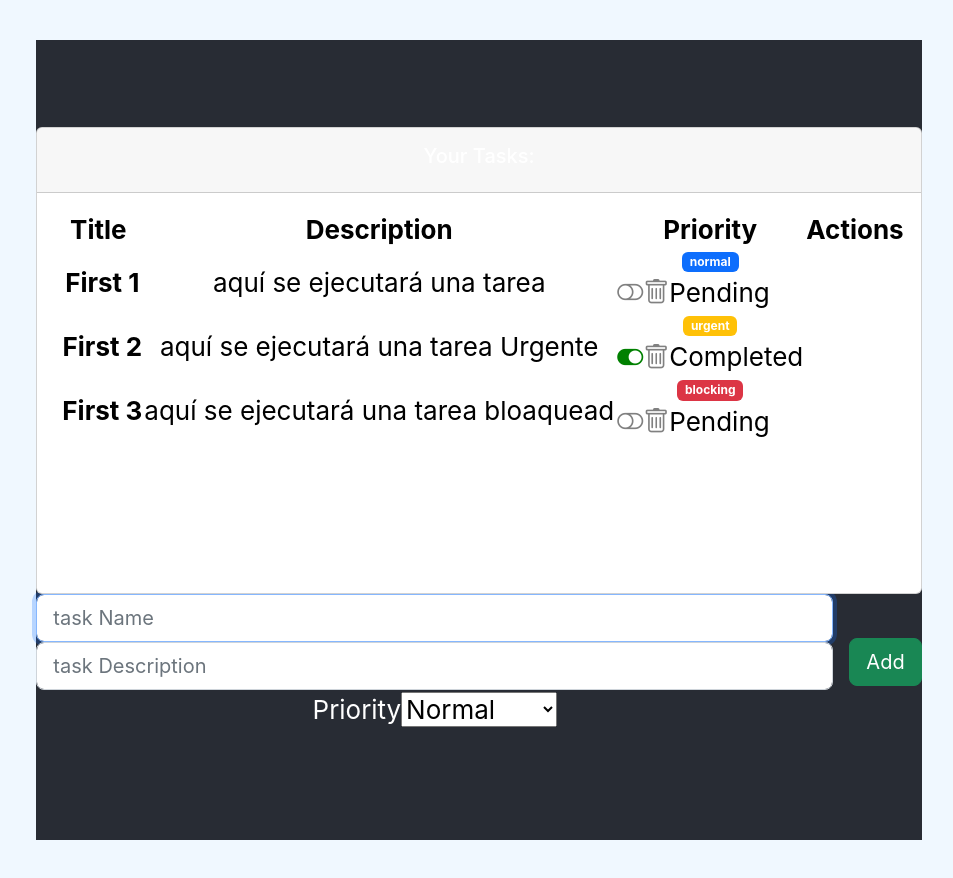
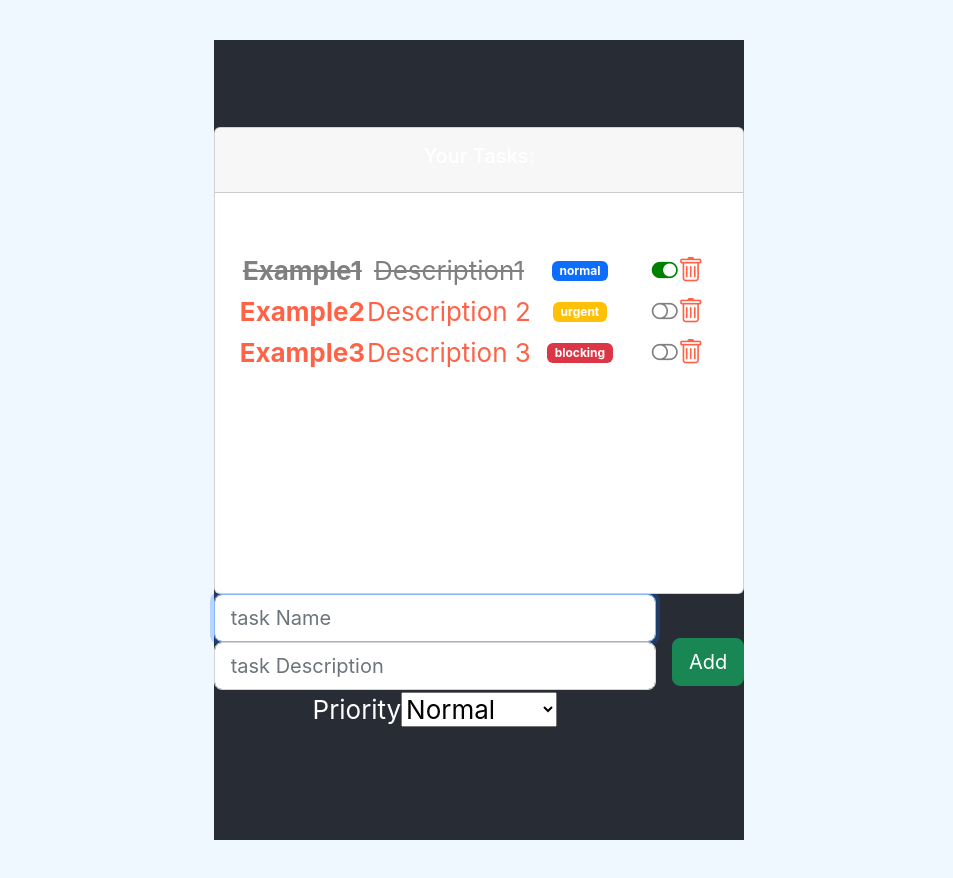
Before and after one commit to G1ovann16/Project_FInal_React, a React (Create React App) app in the folder project_final/: page / in a window 1280 px wide. Shown: the whole page, without its empty margins (161-1114 px from the left). Built offline with nearby package versions, Linux system fonts and the light colour scheme.

Commit message:
fix delete tasks and add underline to pending task

```diff
--- a/project_final/src/components/containers/task_list.jsx
+++ b/project_final/src/components/containers/task_list.jsx
@@ -5,96 +5,117 @@ import TaskComponent from "../pure/forms/task";
 import TaskForm from "../pure/forms/taskForm";
 
 const TaskListComponent = () => {
-  const defaultTask = new Task(
-    "First 1",
-    "aquí se ejecutará una tarea",
-    false,
-    LEVELS.NORMAL
-  );
-  const defaultTask2 = new Task(
-    "First 2",
-    "aquí se ejecutará una tarea Urgente",
-    true,
-    LEVELS.URGENT
-  );
-  const defaultTask3 = new Task(
-    "First 3",
-    "aquí se ejecutará una tarea bloaquead",
-    false,
-    LEVELS.BLOCKING
-  );
 
-  const [tasks, setTask] = useState([defaultTask, defaultTask2, defaultTask3]);
+  const defaultTask1 = new Task('Example1', 'Description1', true, LEVELS.NORMAL);
+  const defaultTask2 = new Task('Example2', 'Description 2', false, LEVELS.URGENT);
+  const defaultTask3 = new Task('Example3', 'Description 3', false, LEVELS.BLOCKING);
+
+
+  // Estado del componente
+  const [tasks, setTasks] = useState([defaultTask1, defaultTask2, defaultTask3]);
   const [loading, setLoading] = useState(true);
 
+  // Control del ciclo de vida del componente
   useEffect(() => {
+      console.log('Task State has been modified');
+      setTimeout(() => {
           setLoading(false);
+      }, 2000);
       return () => {
-      console.log(`unmount ${tasks}`);
-    };
-  }, [tasks]);
+          console.log('TaskList component is going to unmount...')
+      }
+  }, [tasks])
 
-  function completeTask(task) {
-    console.log(`completed ${task}`);
+
+  function completeTask(task){
       const index = tasks.indexOf(task);
-    const tempTask = [...tasks];
-    tempTask[index].completed = !tempTask[index].completed;
-    setTask(tempTask);
+      const tempTasks = [...tasks];
+      tempTasks[index].completed = !tempTasks[index].completed;
+      setTasks(tempTasks);
   }
 
-  function deleteTask(task) {
-    console.log(`deleted ${task}`);
+  function deleteTask(task){
       const index = tasks.indexOf(task);
-    const tempTask = [...tasks];
-    tempTask.slice(index, 1);
-    setTask(tempTask);
+      const tempTasks = [...tasks];
+      tempTasks.splice(index,1);
+      setTasks(tempTasks);
   }
 
-  function addTask(task) {
-    console.log(`create ${task}`);
-    const tempTask = [...tasks];
-    tempTask.push(task);
-    setTask(tempTask);
+  function addTask(task){
+      const tempTasks = [...tasks];
+      tempTasks.push(task);
+      setTasks(tempTasks);
   }
 
+  const Table = () => {
       return (
-    <div className="col-12">
-      <div className="card">
-        <div className="card-header p-3">
-          <h5>Your Tasks:</h5>
-        </div>
-        <div
-          className="card-body"
-          style={{ position: "relative", height: "400px", color: "black" }}
-          data-mdb-perfect-scrollbar="true"
-        >
           <table>
               <thead>
                   <tr>
-                <th scope="col">Title</th>
-                <th scope="col">Description</th>
-                <th scope="col">Priority</th>
-                <th scope="col">Actions</th>
+                      <th scope='col'>Title</th>
+                      <th scope='col'>Description</th>
+                      <th scope='col'>Priority</th>
+                      <th scope='col'>Actions</th>
                   </tr>
               </thead>
               <tbody>
-              {tasks.map((task, index) => {
+                  { tasks.map((task, index) => {
                       return (
                               <TaskComponent
                                   key={index}
                                   task={task}
                                   complete={completeTask}
-                     remove={deleteTask}
-                  ></TaskComponent>
-                );
-              })}
+                                  remove = {deleteTask}
+                              >
+                              </TaskComponent>
+                          )
+                      }
+                  )}
               </tbody>
           </table>
+      )
+  }
+
+  let tasksTable;
+
+  if(tasks.length > 0){
+      tasksTable = <Table></Table>
+  }else{
+      tasksTable = (
+      <div>
+          <h3> There are no tasks to show</h3>
+          <h4>Please, create one</h4>
+      </div>
+      )
+  }
+
+  const loadingStyle = {
+      color: 'grey',
+      fontSize: '30px',
+      fontWeight: 'bold'
+  }
+
+  return (
+      <div>
+          <div className='col-12'>
+              <div className='card'>
+                  {/* Card Header (title) */}
+                  <div className='card-header p-3'>
+                      <h5>
+                          Your Tasks:
+                      </h5>
+                  </div>
+                  {/* Card Body (content) */}
+                  <div className='card-body' data-mdb-perfect-scrollbar='true' style={ {position: 'relative', height: '400px'} }>
+                      {/* TODO: Add Loading Spinner */}
+                      {loading ? (<p style={loadingStyle}>Loading tasks...</p>) : tasksTable}
                   </div>
               </div>
-        <TaskForm add={addTask}></TaskForm>
+          </div>
+          <TaskForm add={addTask} length={tasks.length}></TaskForm>
       </div>
   );
 };
 
+
 export default TaskListComponent;
--- a/project_final/src/components/pure/forms/task.jsx
+++ b/project_final/src/components/pure/forms/task.jsx
@@ -5,85 +5,86 @@ import { Task } from "../../../models/task.class";
 import { LEVELS } from "../../../models/levels.enum";
 
 const TaskComponent = ({ task, complete, remove }) => {
+
   useEffect(() => {
-    console.log("Created task");
+      console.log('Created Task')
       return () => {
-      console.log(`unmount ${task}`);
-    };
+          console.log(`Task: ${task.name} is going to unmount`);
+      }
   }, [task]);
 
-  function taskLevelBadge() {
+  function taskLevelBadge(){
       switch (task.level) {
           case LEVELS.NORMAL:
-        return (
-          <h6 className="mb-0">
-            <span className="badge bg-primary">{task.level}</span>
-          </h6>
-        );
+              return(
+              <h6 className='mb-0'>
+                  <span className='badge bg-primary'>
+                      {task.level}
+                  </span>
+              </h6>)
           case LEVELS.URGENT:
-        return (
-          <h6 className="mb-0">
-            <span className="badge bg-warning">{task.level}</span>
-          </h6>
-        );
+              return(
+              <h6 className='mb-0'>
+                  <span className='badge bg-warning'>
+                      {task.level}
+                  </span>
+              </h6>)
           case LEVELS.BLOCKING:
-        return (
-          <h6 className="mb-0">
-            <span className="badge bg-danger">{task.level}</span>
-          </h6>
-        );
+              return(
+              <h6 className='mb-0'>
+                  <span className='badge bg-danger'>
+                      {task.level}
+                  </span>
+              </h6>)
           default:
               break;
       }
   }
-  function taskIconsCompleted() {
-    if (task.completed) {
-      return (
-        <i
-          onClick={() => complete(task)}
-          className="bi-toggle-on task-action"
-          style={{ color: "green" }}
-        ></i>
-      );
-    } else {
-      return (
-        <i
-          onClick={() => complete(task)}
-          className="bi-toggle-off task-action"
-          style={{ color: "gray" }}
-        ></i>
-      );
+
+  function taskCompletedIcon(){
+      if(task.completed){
+          return (<i onClick={() => complete(task)} className='bi-toggle-on task-action' style={{color: 'green'}}></i>)
+      }else{
+          return (<i onClick={() => complete(task)} className='bi-toggle-off task-action' style={{color: 'grey'}}></i>)
       }
   }
 
+  const taskCompleted = {
+      color: 'gray',
+      fontWeight: 'bold',
+      textDecoration: 'line-through'
+  }
+
+  const taskPending = {
+      fontWeight: 'bold',
+      color: 'tomato'
+  }
+
   return (
-    <tr className="fw-normal">
+      <tr className='fw-normal' style={task.completed ? taskCompleted : taskPending}>
           <th>
-        <span className="ms-2">{task.name} </span>
+              <span className='ms-2'>{task.name}</span>
           </th>
-      <td className="align-middle">
-        <span>{task.description} </span>
+          <td className='align-middle'>
+              <span>{task.description}</span>
           </td>
-      <td className="align-middle">
+          <td className='align-middle'>
               {taskLevelBadge()}
-        <td className="align-middle">
-          {taskIconsCompleted()}
-          <i
-            className="bi-trash task-action"
-            style={{ color: "gray" }}
-            onClick={() => remove(task)}
-          ></i>
-          <span>{task.completed ? "Completed" : "Pending"} </span>
           </td>
+          <td className='align-middle'>
+              {taskCompletedIcon()}
+              <i className='bi-trash task-action' style={{color: 'tomato'}} onClick={() => remove(task)}></i>
           </td>
       </tr>
   );
 };
 
+
 TaskComponent.propTypes = {
   task: PropTypes.instanceOf(Task).isRequired,
   complete: PropTypes.func.isRequired,
-  remove: PropTypes.func.isRequired,
+  remove: PropTypes.func.isRequired
 };
 
+
 export default TaskComponent;
--- a/project_final/src/styles/task.scss
+++ b/project_final/src/styles/task.scss
@@ -1,3 +1,12 @@
 .task-action{
     cursor: pointer;
 }
+
+.task-completed{
+    color: grey;
+    text-decoration: line-through;
+}
+.task-pending{
+    font-weight: bold;
+    color: tomato;
+}
```
Lines whose indentation alone changed are shown as unchanged.
